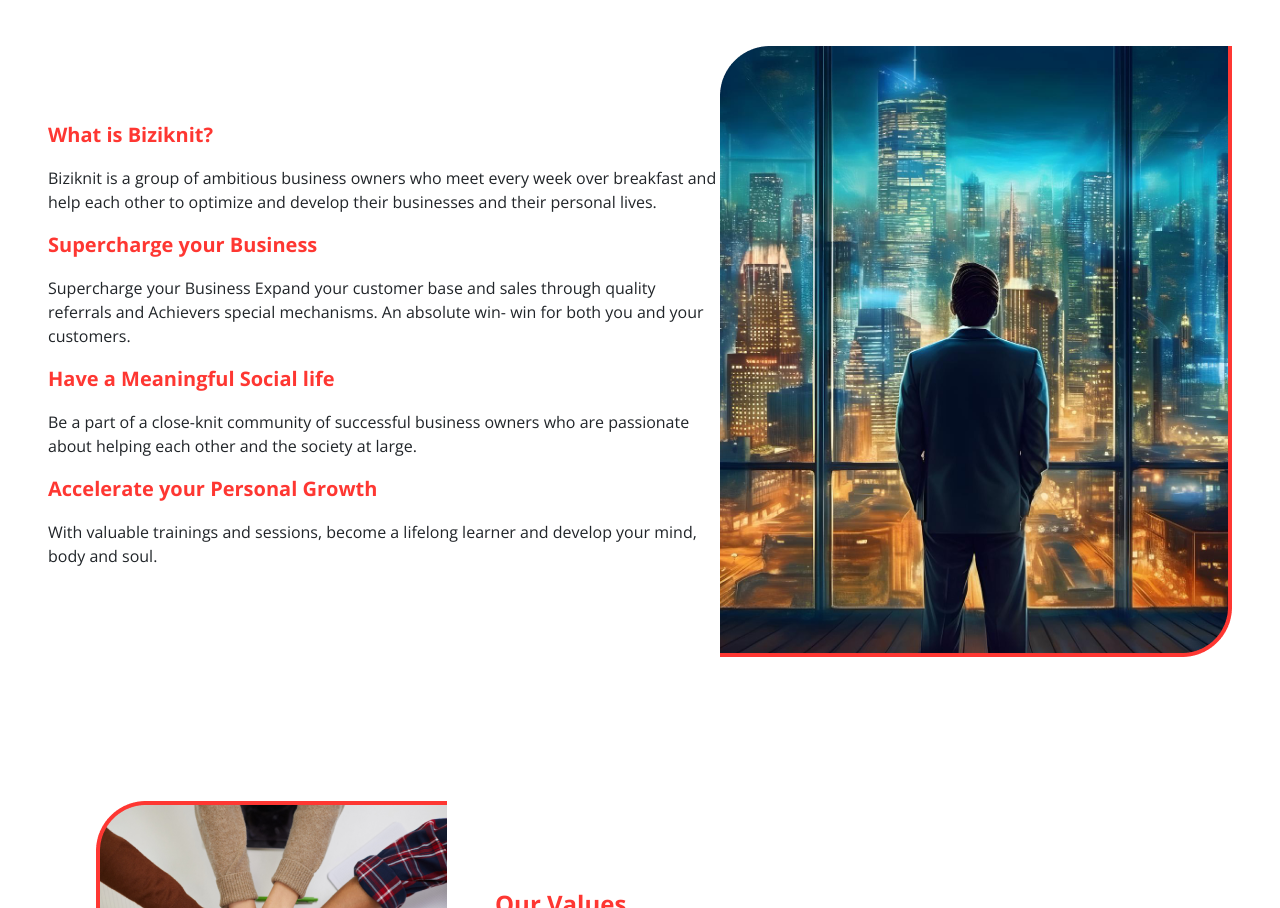
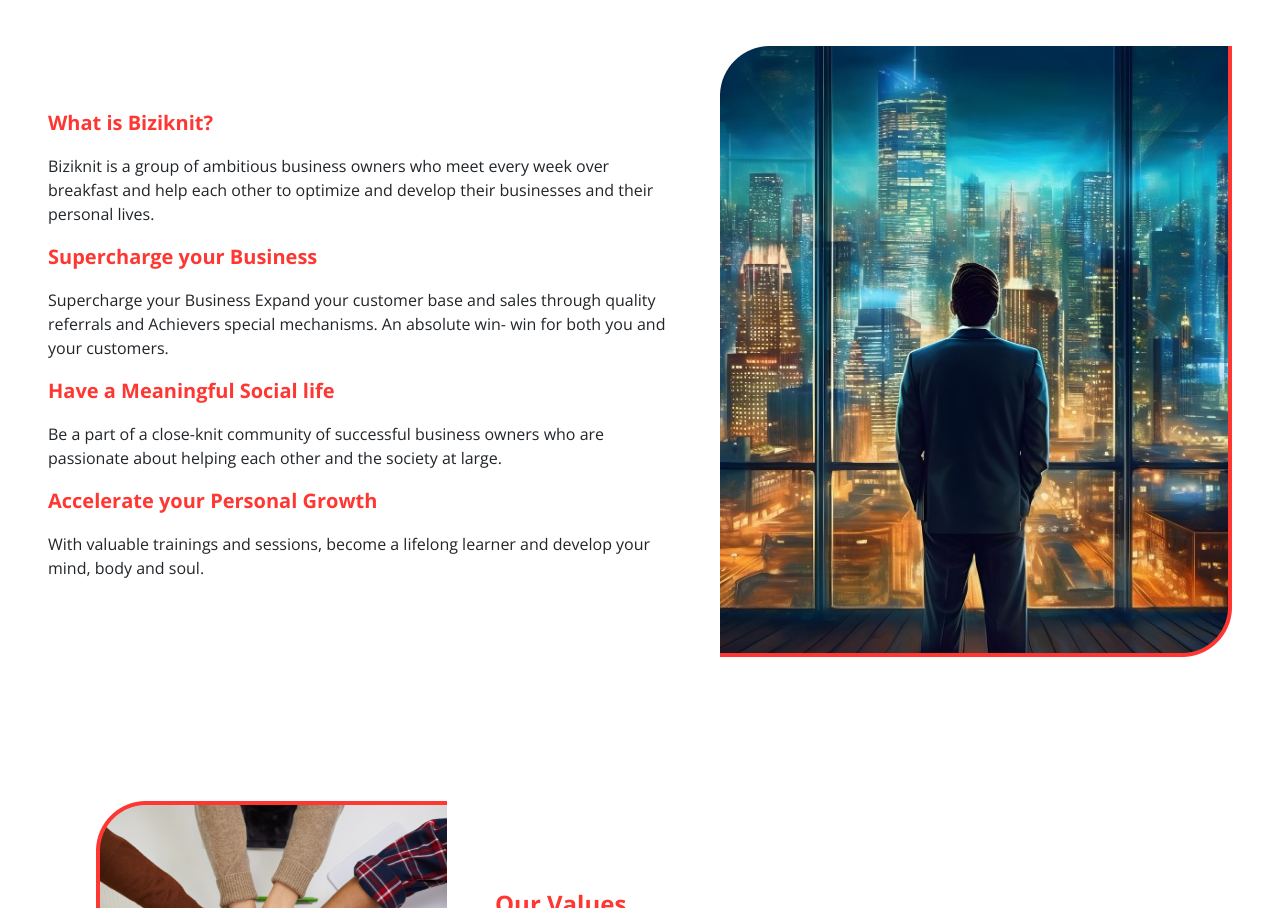
Before and after one commit to pvsaiganesh/Biziknit, a React (Create React App) app: page / in a window 1280 px wide. Shown: the part 1053-1961 px from the top of the page. Built offline with nearby package versions, Linux system fonts and the light colour scheme.

Commit message:
Update whatIsbiziknit.js

```diff
--- a/src/components/whatIsbiziknit.js
+++ b/src/components/whatIsbiziknit.js
@@ -5,8 +5,8 @@ import "./whatisbiziknit.scss";
 const WhatIsBiziknit = () => {
   return (
     <div class="d-flex flex-row justify-content-between align-items-center p-5 bg-white">
-      <div>
-        <div class="text-start">
+      <div class="pe-5">
+        <div class="text-start ">
           <p class="fs-5 headings fw-bolder">What is Biziknit?</p>
           <p class="fs-6">
             Biziknit is a group of ambitious business owners who meet every week
```
